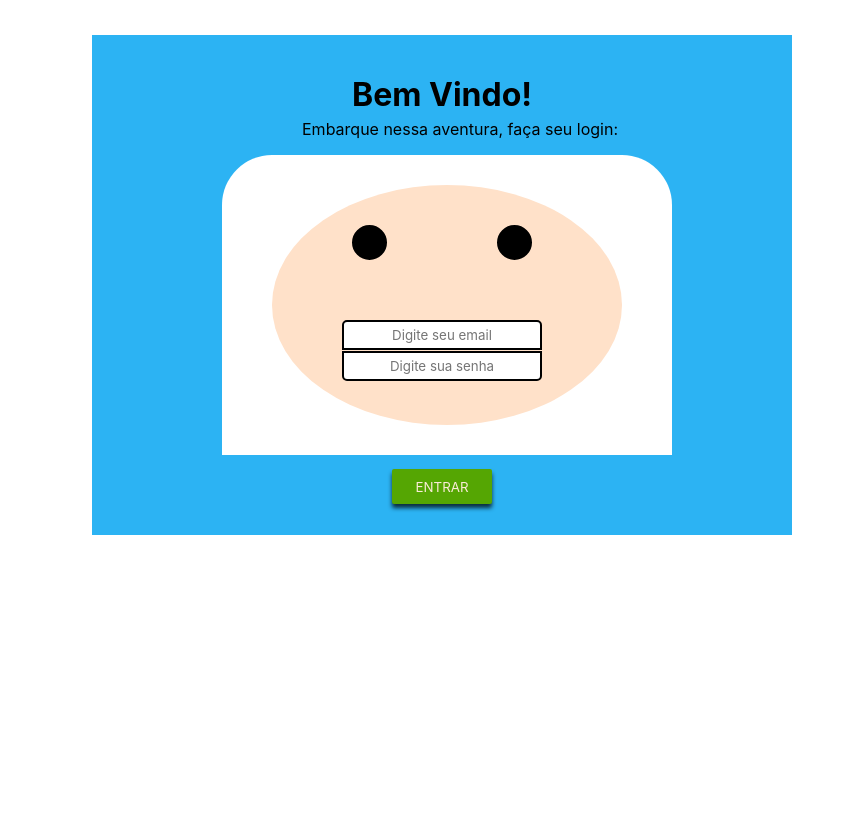
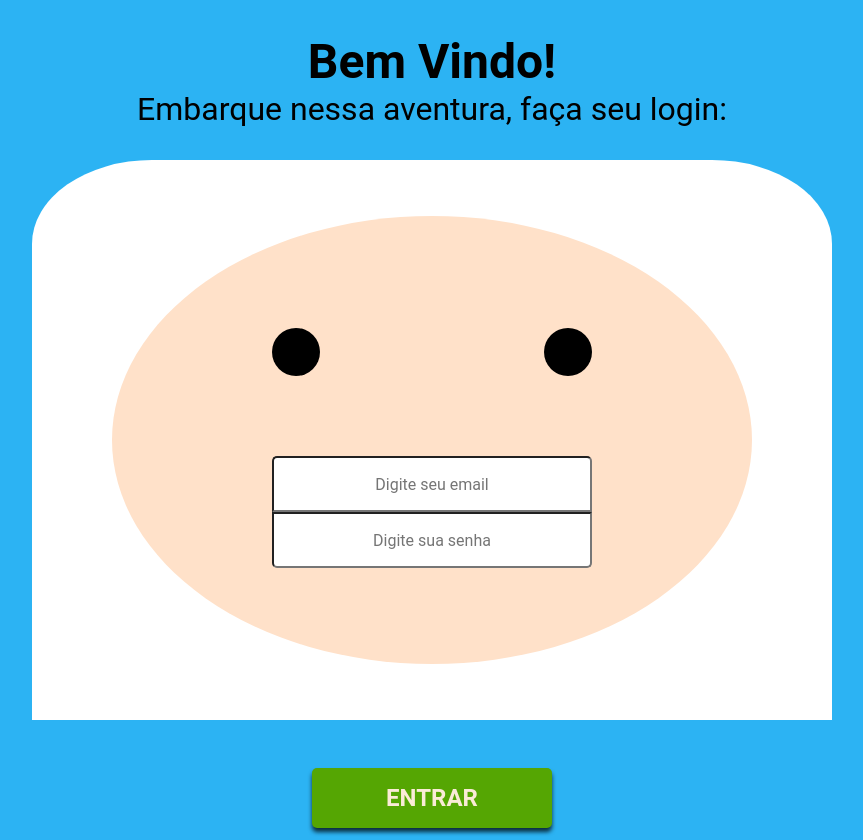
Before and after one commit to DrikaDev/Desafio10.Finn, a plain HTML site: page index.html in a window 1280 px wide. Shown: the whole page, without its empty margins (208-1071 px from the left). Before the commit the page ends 800 px from the top, so only its background shows below. Drawn offline with Linux system fonts and the light colour scheme.

Commit message:
atualização de html e css

```diff
--- a/index.html
+++ b/index.html
@@ -9,24 +9,30 @@
 </head>
 
 <body>
-    <div class="cabecaazul">
-        <div class="informacoes">
-        <h1>Bem Vindo!</h1>
-        <p>Embarque nessa aventura, faça seu login:</p>
-            <div class="caixa1">
-                <button value="submit">ENTRAR</button>
+    <header>
+        <section class="blue-head">
+            <h1>Bem Vindo!</h1>
+            <p>Embarque nessa aventura, faça seu login:</p>
+        </section>
+    </header>
+
+    <main>
+        <div class="white-head">
+            <div class="face-finn">
+                <div class="eyes">
+                    <div class="right-eye"></div>
+                    <div class="left-eye"></div>
+                </div>
+
+                <form>
+                    <input id="email" type="email" placeholder="Digite seu email">
+                    <input id="password" type="password" placeholder="Digite sua senha">
+                </form>
             </div>
         </div>
-    </div>
-    <div class="cabecabranca"></div>
-    <div class="rostobege"></div>
-    <div class="olhos">
-        <div class="olhodireito"></div>
-        <div class="olhoesquerdo"></div>
-    </div>
-    <div class="caixa2">
-        <input id="email" type="email" placeholder="Digite seu email">
-        <input id="password" type="password" placeholder="Digite sua senha">
-    </div>
+    </main>
+    <footer>
+        <button>Entrar</button>
+    </footer>
 </body>
 </html>
--- a/style.css
+++ b/style.css
@@ -2,112 +2,134 @@
     margin: 0;
     padding: 0;
     box-sizing: border-box;
-    font-family: -apple-system, BlinkMacSystemFont, 'Segoe UI', Roboto, Oxygen, Ubuntu, Cantarell, 'Open Sans', 'Helvetica Neue', sans-serif;
+    font-family: Roboto, sans-serif;
 }
 
-.cabecaazul{
+body{
     background-color: #2CB3F3;
-    width: 700px;
-    height: 500px;
-    position: relative;
-    margin-left: 300px;
-    margin-top: 35px;
+    width: 100%;
+
+    max-width: 1900px;
+    margin: 0 auto;
 }
 
-.informacoes h1{
-    padding-top: 40px;
-    margin-left: 260px;
+header{
+    width: 100%;
+    height: 10em;
+    display: flex;
+    justify-content: center;
+    align-items: center;
 }
 
-.informacoes p{
-    padding-top: 5px;
-    margin-left: 210px;
+.blue-head{
+    text-align: center;
 }
 
-.caixa1{
-    width: 100%;
-    margin-top: 180px;
-    margin-left: 300px;
+.blue-head h1{
+    font-size: 3rem;
 }
 
-.caixa1 button{
-    margin-top: 150px;
-    width: 100px;
-    background: #55A603;
-    color: antiquewhite;
-    height: 35px;
-    border: none;
-    border-radius: 2px;
-    box-shadow: 0px 4px 4px rgba(0, 0, 0, 0.75);
+.blue-head p{
+    font-size: 2rem;
 }
 
-.cabecabranca{
-    background-color: #FFFFFF;
-    width: 450px;
-    height: 300px;
-    position: relative;
-    margin-left: 430px;
-    margin-top: -380px;
-    border-radius: 50px 50px 0 0;
+main{
+    width: 100%;
+    display: flex;
+    justify-content: center;
+    align-items: center;
 }
 
-.rostobege{
-    background-color: #FFE1C9;
-    width: 350px;
-    height: 240px;
-    position: relative;
-    margin-left: 480px;
-    margin-top: -270px;
-    border-radius: 50%;
-}
-
-.caixa2{
+.white-head{
+    width: 50em;
+    height: 35em;
     display: flex;
+    justify-content: center;
+    align-items: center;
     flex-direction: column;
-    width: 200px;
-    margin-top: 60px;
-    margin-left: 550px;
+    background-color: #FFFFFF;
+    border-radius: 15% 15% 0 0;
     position: relative;
 }
 
+.face-finn{
+    width: 40em;
+    height: 28em;
+    background-color: #FFE1C9;
+    border-radius: 50%;
+    position: absolute;
+}
+
+.right-eye{
+    width: 3em;
+    height: 3em;
+    background-color: #000000;
+    border-radius: 50%;
+    position: absolute;
+    top: 7em;
+    right: 10em;
+}
+
+.left-eye{
+    width: 3em;
+    height: 3em;
+    background-color: #000000;
+    border-radius: 50%;
+    position: absolute;
+    top: 7em;
+    left: 10em;
+}
+
+form{
+    width: 20em;
+    position:absolute;
+    top: 15em;
+    left: 10em;
+}
+
 #email{
-    height: 30px;
-    border: 2px solid black;
+    width: 20em;
+    height: 3.5em;
+    background: #FFFFF;
     border-radius: 5px 5px 0 0;
-    color: #CCCCCC;
     text-align: center;
+    font-size: 1rem;
 }
 
 #password{
-    height: 30px;
-    border: 2px solid black;
+    width: 20em;
+    height: 3.5em;
+    background: #FFFFF;
     border-radius: 0 0 5px 5px;
-    margin-top: 1px;
-    color: #CCCCCC;
     text-align: center;
+    font-size: 1rem;
 }
 
-.olhos{
+footer{
+    width: 100%;
+    height: 15vh;
     display: flex;
-    margin-top: -200px;
-    margin-left: 580px;
-    position: relative;
+    justify-content: center;
+    align-items: center;
 }
 
-.olhodireito{
-    width: 35px;
-    height: 35px;
-    border: 2px solid black;
-    background-color: #000000;
-    border-radius: 20px;
-    margin-left: -20px;
+button{
+    width: 10em;
+    height: 2.5em;
+    background: #55A603;
+    color: antiquewhite;
+    border: none;
+    border-radius: 5px;
+    box-shadow: 0px 4px 4px rgba(0, 0, 0, 0.75);
+    font-size: 1.5rem;
+    font-weight: bold;
+    text-transform: uppercase;
+    position: absolute;
+    top: 48rem;
+    cursor: pointer;
+    transition: 1s all;
 }
 
-.olhoesquerdo{
-    width: 35px;
-    height: 35px;
-    border: 2px solid black;
-    background-color: #000000;
-    border-radius: 20px;
-    margin-left: 110px;
+button:hover{
+    transform: scale(1.1);
 }
```
